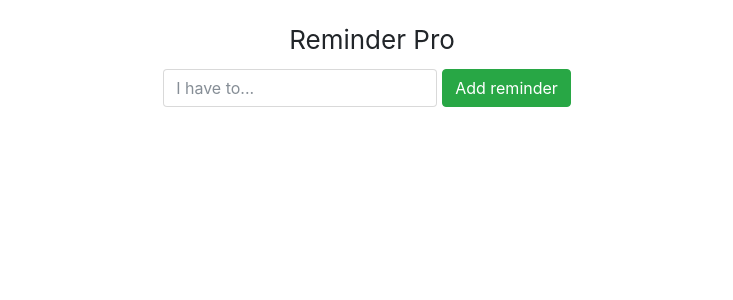
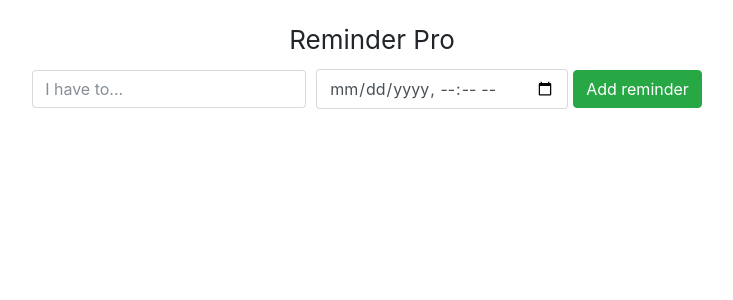
Before and after one commit to AdamMarczyk/Reminder-Pro, a React (Create React App) app: page / in a window 1280 px wide. Shown: the top 300 px of the page, without its empty margins (268-1001 px from the left). Built offline with nearby package versions, Linux system fonts and the light colour scheme.

Commit message:
timestamp reminders

```diff
--- a/src/actions/index.js
+++ b/src/actions/index.js
@@ -1,19 +1,18 @@
 import { ADD_REMINDER, DELETE_REMINDER } from '../constants';
 
-export const addReminder = (text) => {
+export const addReminder = (text, dueDate) => {
   const action = {
     type: ADD_REMINDER,
-    text
-  }
-  console.log('action in addReminder', action);
+    text,
+    dueDate,
+  };
   return action;
-}
+};
 
 export const deleteReminder = (id) => {
   const action = {
     type: DELETE_REMINDER,
-    id
-  }
-  console.log('deleting in actions', action);
+    id,
+  };
   return action;
-}
+};
--- a/src/components/App.jsx
+++ b/src/components/App.jsx
@@ -7,11 +7,12 @@ class App extends Component {
     super(props);
     this.state = {
       text: '',
+      dueDate: '',
     };
   }
 
   addReminder() {
-    this.props.addReminder(this.state.text);
+    this.props.addReminder(this.state.text, this.state.dueDate);
   }
 
   deleteReminder(id) {
@@ -28,8 +29,8 @@ class App extends Component {
               <li key={reminder.id} className="list-group-item">
                 <div className="list-item">{reminder.text}</div>
                 <div
-                className="list-item delete-button"
-                onClick={() => this.deleteReminder(reminder.id)}
+                  className="list-item delete-button"
+                  onClick={() => this.deleteReminder(reminder.id)}
                 >
                   &#x2715;
                 </div>
@@ -54,6 +55,11 @@ class App extends Component {
               placeholder="I have to..."
               onChange={event => this.setState({ text: event.target.value })}
             />
+            <input
+              className="form-control"
+              type="datetime-local"
+              onChange={event => this.setState({ dueDate: event.target.value })}
+            />
             <button
               type="button"
               className="btn btn-success"
--- a/src/reducers/index.js
+++ b/src/reducers/index.js
@@ -1,24 +1,24 @@
 import { ADD_REMINDER, DELETE_REMINDER } from '../constants';
 
 const reminder = (action) => {
+  let { text, dueDate } = action;
   return {
-    text: action.text,
-    id: Math.random()
-  }
-}
+    id: Math.random(),
+    text,
+    dueDate,
+  };
+};
 
 const removeById = (state = [], id) => {
   const reminders = state.filter(reminder => reminder.id !== id);
-  console.log('new reduced reminders', reminders);
   return reminders;
-}
+};
 
 const reminders = (state = [], action) => {
   let reminders = null;
-  switch(action.type) {
+  switch (action.type) {
     case ADD_REMINDER:
-      reminders = [...state, reminder(action)]
-      console.log('reminders as state', reminders);
+      reminders = [...state, reminder(action)];
       return reminders;
     case DELETE_REMINDER:
       reminders = removeById(state, action.id);
@@ -26,6 +26,6 @@ const reminders = (state = [], action) => {
     default:
       return state;
   }
-}
+};
 
 export default reminders;
```
